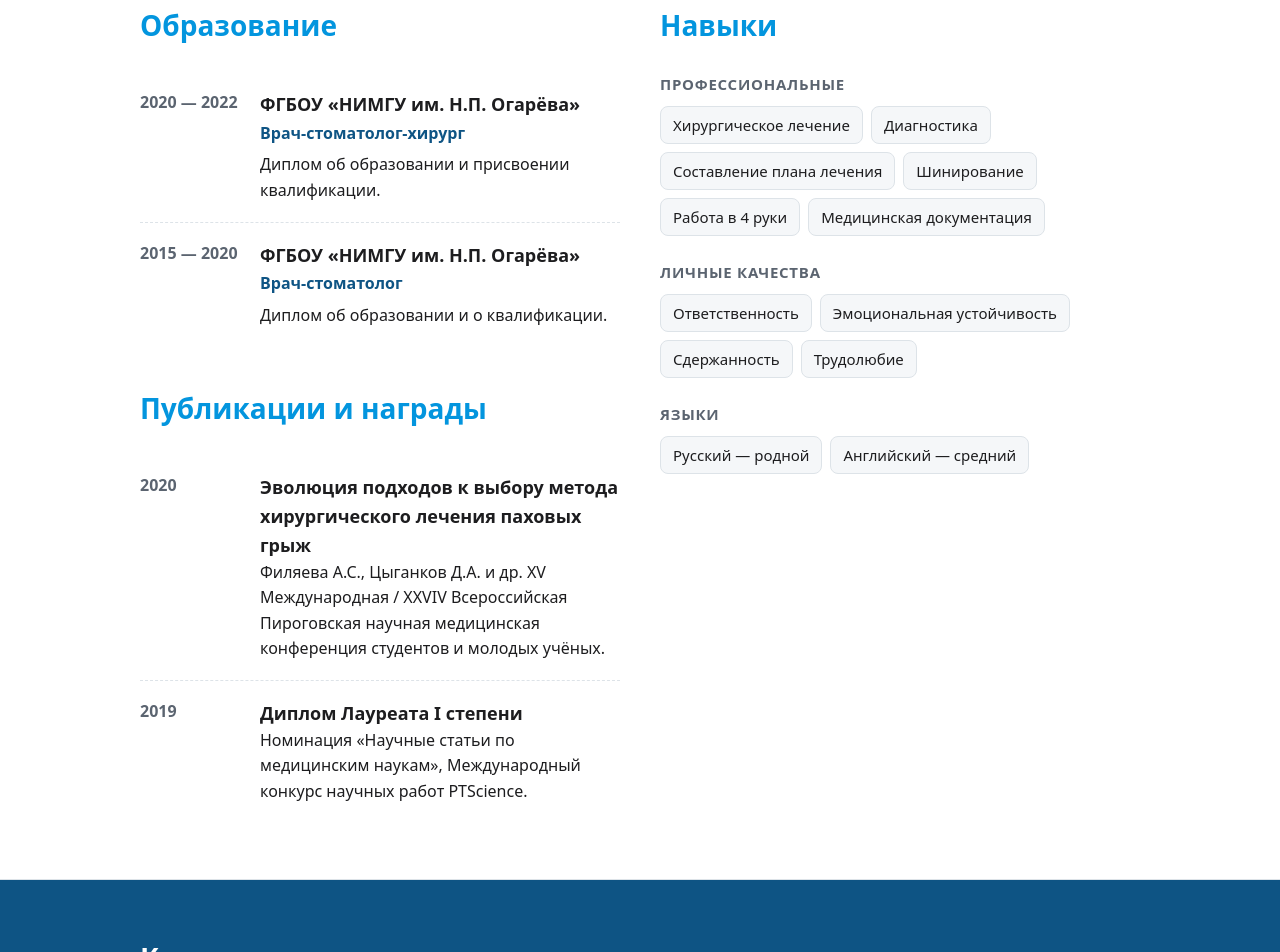
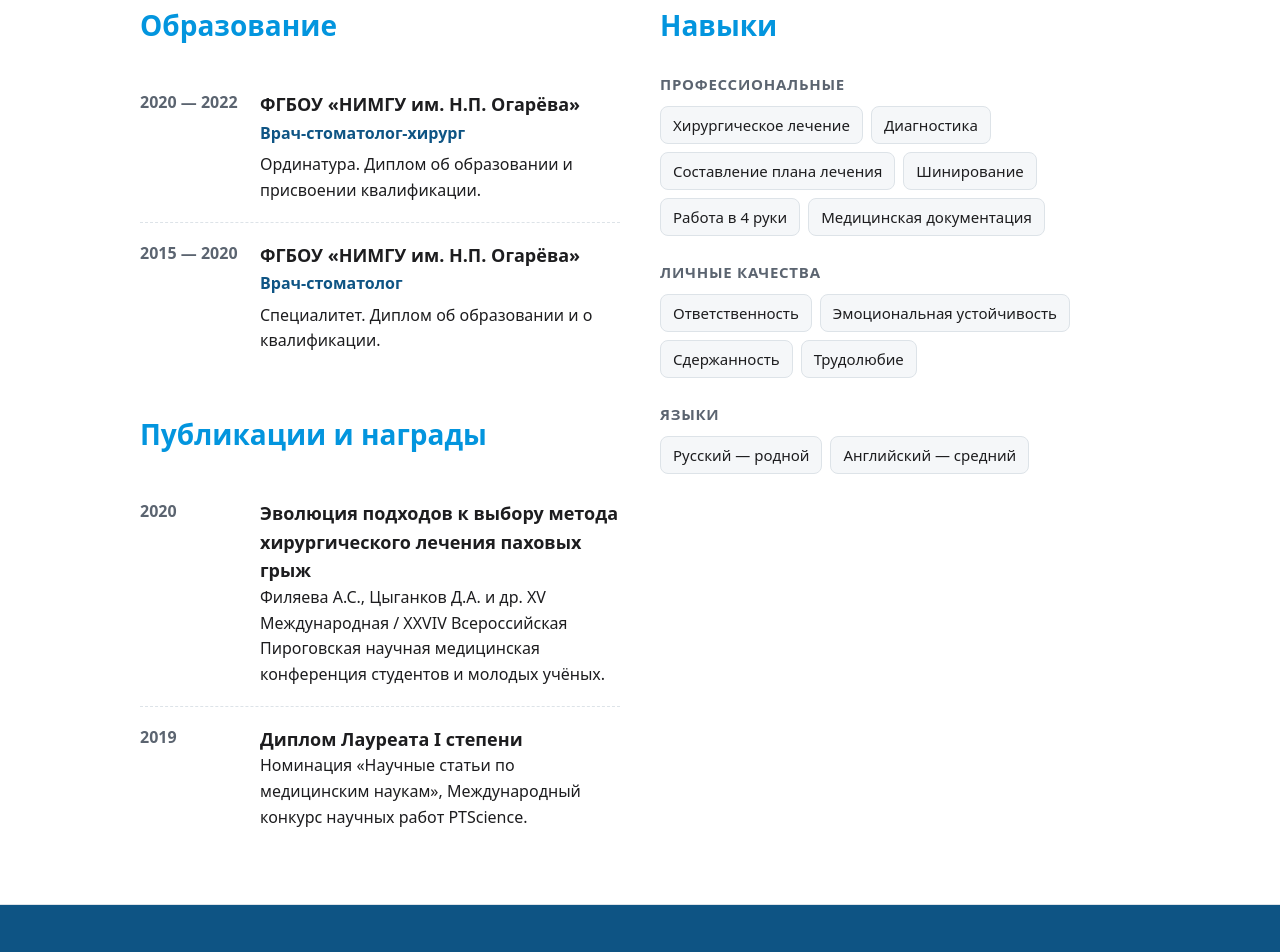
Before and after one commit to Volkov-da/CV_Cigankov_tex, a plain HTML site: page site/index.html in a window 1280 px wide. Shown: the part 2635-3587 px from the top of the page. Drawn offline with Linux system fonts and the light colour scheme.

```diff
--- a/site/index.html
+++ b/site/index.html
@@ -291,7 +291,7 @@
             <div>
               <h3>ФГБОУ «НИМГУ им. Н.П. Огарёва»</h3>
               <div class="role">Врач-стоматолог-хирург</div>
-              <p>Диплом об образовании и присвоении квалификации.</p>
+              <p>Ординатура. Диплом об образовании и присвоении квалификации.</p>
             </div>
           </li>
           <li>
@@ -299,7 +299,7 @@
             <div>
               <h3>ФГБОУ «НИМГУ им. Н.П. Огарёва»</h3>
               <div class="role">Врач-стоматолог</div>
-              <p>Диплом об образовании и о квалификации.</p>
+              <p>Специалитет. Диплом об образовании и о квалификации.</p>
             </div>
           </li>
         </ol>
```
Also changed, not shown: 3 other files.
